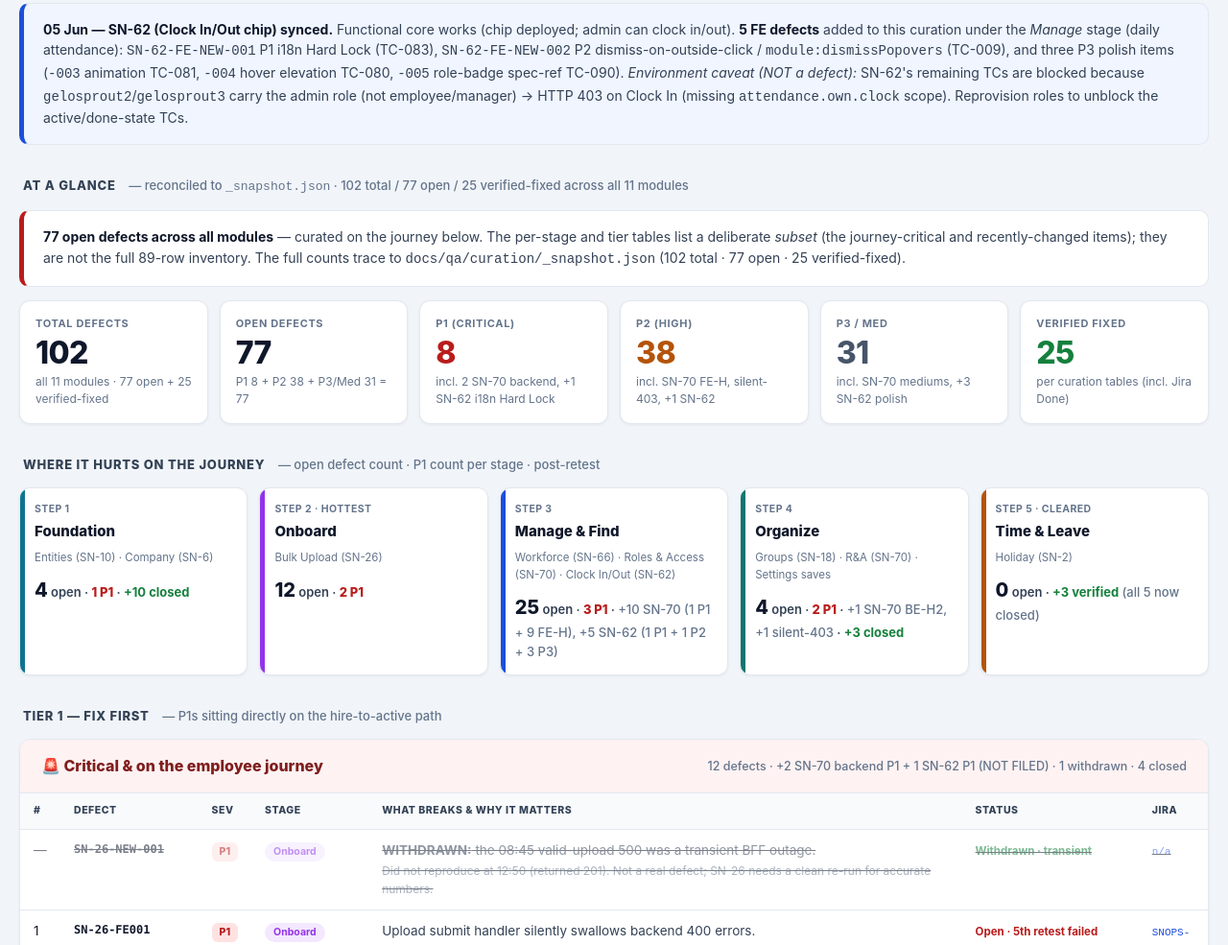
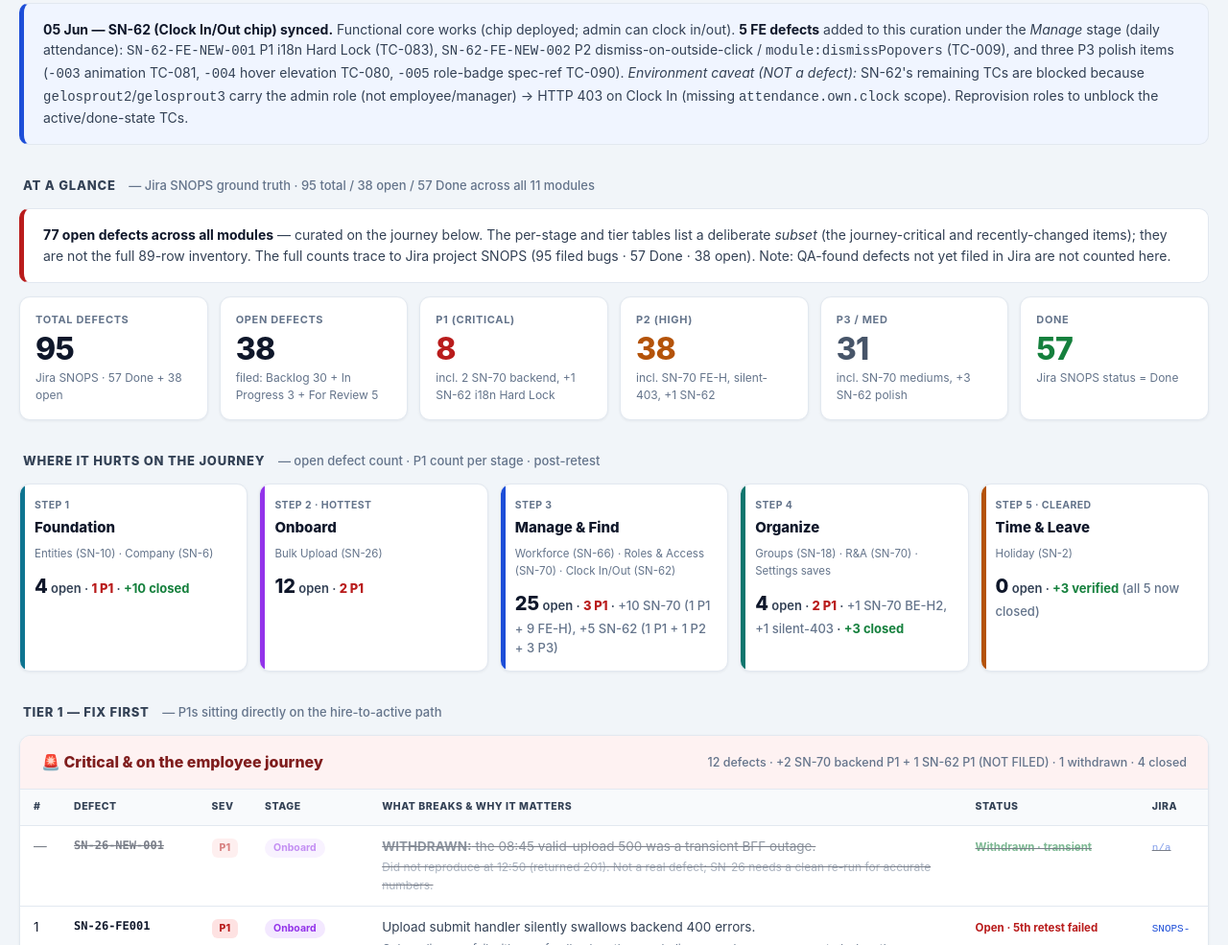
Before and after one commit to Gelo052294/sproutnext-qa-report, a plain HTML site: page modules/defect-curation.html in a window 1280 px wide. Shown: the part 757-1742 px from the top of the page at 96% size. Drawn offline with Linux system fonts and the light colour scheme.

Commit message:
Defect counts to Jira ground truth: 57 Done / 38 open / 95 total (SNOPS), per-module reconciled

```diff
--- a/modules/defect-curation.html
+++ b/modules/defect-curation.html
@@ -122,19 +122,19 @@
     <strong>05 Jun — SN-62 (Clock In/Out chip) synced.</strong> Functional core works (chip deployed; admin can clock in/out). <strong>5 FE defects</strong> added to this curation under the <em>Manage</em> stage (daily attendance): <code>SN-62-FE-NEW-001</code> P1 i18n Hard Lock (TC-083), <code>SN-62-FE-NEW-002</code> P2 dismiss-on-outside-click / <code>module:dismissPopovers</code> (TC-009), and three P3 polish items (<code>-003</code> animation TC-081, <code>-004</code> hover elevation TC-080, <code>-005</code> role-badge spec-ref TC-090). <em>Environment caveat (NOT a defect):</em> SN-62's remaining TCs are blocked because <code>gelosprout2</code>/<code>gelosprout3</code> carry the admin role (not employee/manager) &rarr; HTTP 403 on Clock In (missing <code>attendance.own.clock</code> scope). Reprovision roles to unblock the active/done-state TCs.
   </div>
 
-  <div class="section-label">At a glance <span class="sub">— reconciled to <code>_snapshot.json</code> &middot; 102 total / 77 open / 25 verified-fixed across all 11 modules</span></div>
+  <div class="section-label">At a glance <span class="sub">— Jira SNOPS ground truth &middot; 95 total / 38 open / 57 Done across all 11 modules</span></div>
   <div class="lead" style="border-left-color:var(--p1);background:#fff;margin:0 0 14px">
     <strong>77 open defects across all modules</strong> &mdash; curated on the journey below. The per-stage and tier tables list a
     deliberate <em>subset</em> (the journey-critical and recently-changed items); they are not the full 89-row inventory.
-    The full counts trace to <code>docs/qa/curation/_snapshot.json</code> (102 total &middot; 77 open &middot; 25 verified-fixed).
+    The full counts trace to Jira project SNOPS (95 filed bugs &middot; 57 Done &middot; 38 open). Note: QA-found defects not yet filed in Jira are not counted here.
   </div>
   <div class="kpis">
-    <div class="kpi"><div class="l">Total defects</div><div class="v">102</div><div class="n">all 11 modules &middot; 77 open + 25 verified-fixed</div></div>
-    <div class="kpi"><div class="l">Open defects</div><div class="v">77</div><div class="n">P1 8 + P2 38 + P3/Med 31 = 77</div></div>
+    <div class="kpi"><div class="l">Total defects</div><div class="v">95</div><div class="n">Jira SNOPS &middot; 57 Done + 38 open</div></div>
+    <div class="kpi"><div class="l">Open defects</div><div class="v">38</div><div class="n">filed: Backlog 30 + In Progress 3 + For Review 5</div></div>
     <div class="kpi p1"><div class="l">P1 (critical)</div><div class="v">8</div><div class="n">incl. 2 SN-70 backend, +1 SN-62 i18n Hard Lock</div></div>
     <div class="kpi p2"><div class="l">P2 (high)</div><div class="v">38</div><div class="n">incl. SN-70 FE-H, silent-403, +1 SN-62</div></div>
     <div class="kpi p3"><div class="l">P3 / Med</div><div class="v">31</div><div class="n">incl. SN-70 mediums, +3 SN-62 polish</div></div>
-    <div class="kpi"><div class="l">Verified fixed</div><div class="v" style="color:var(--pass)">25</div><div class="n">per curation tables (incl. Jira Done)</div></div>
+    <div class="kpi"><div class="l">Done</div><div class="v" style="color:var(--pass)">57</div><div class="n">Jira SNOPS status = Done</div></div>
   </div>
 
   <div class="section-label">Where it hurts on the journey <span class="sub">— open defect count &middot; P1 count per stage &middot; post-retest</span></div>
```
